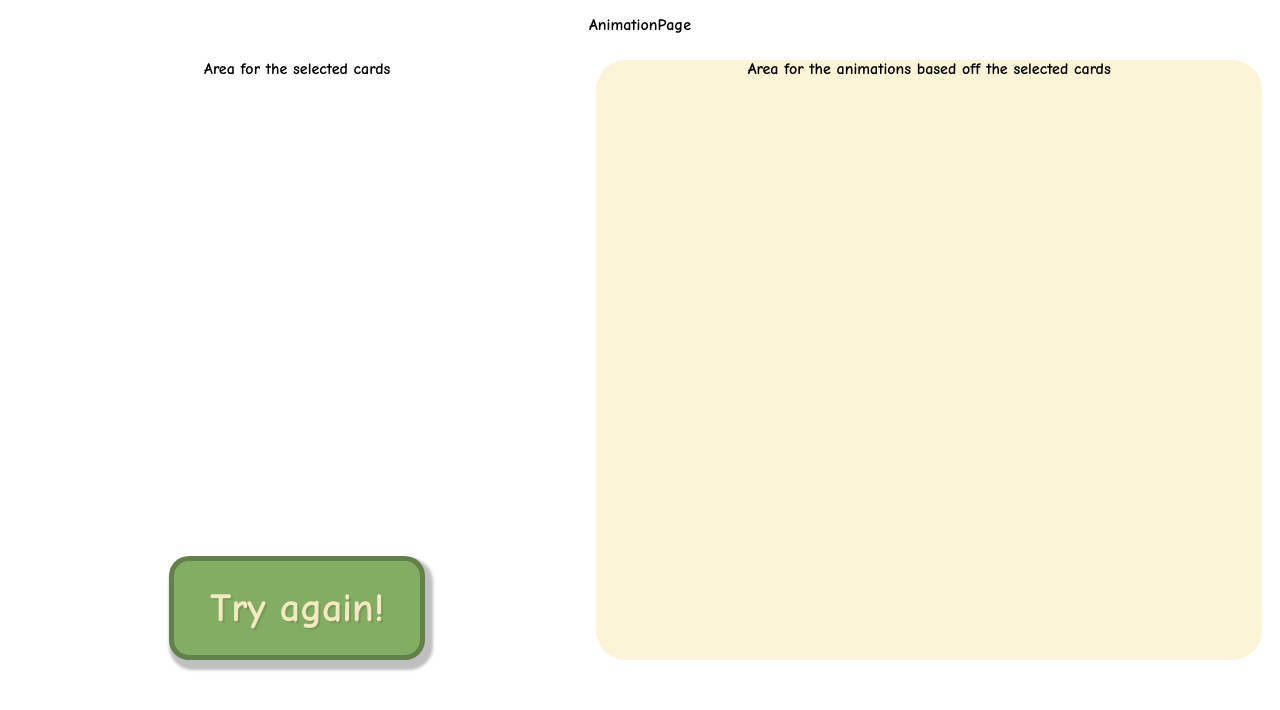
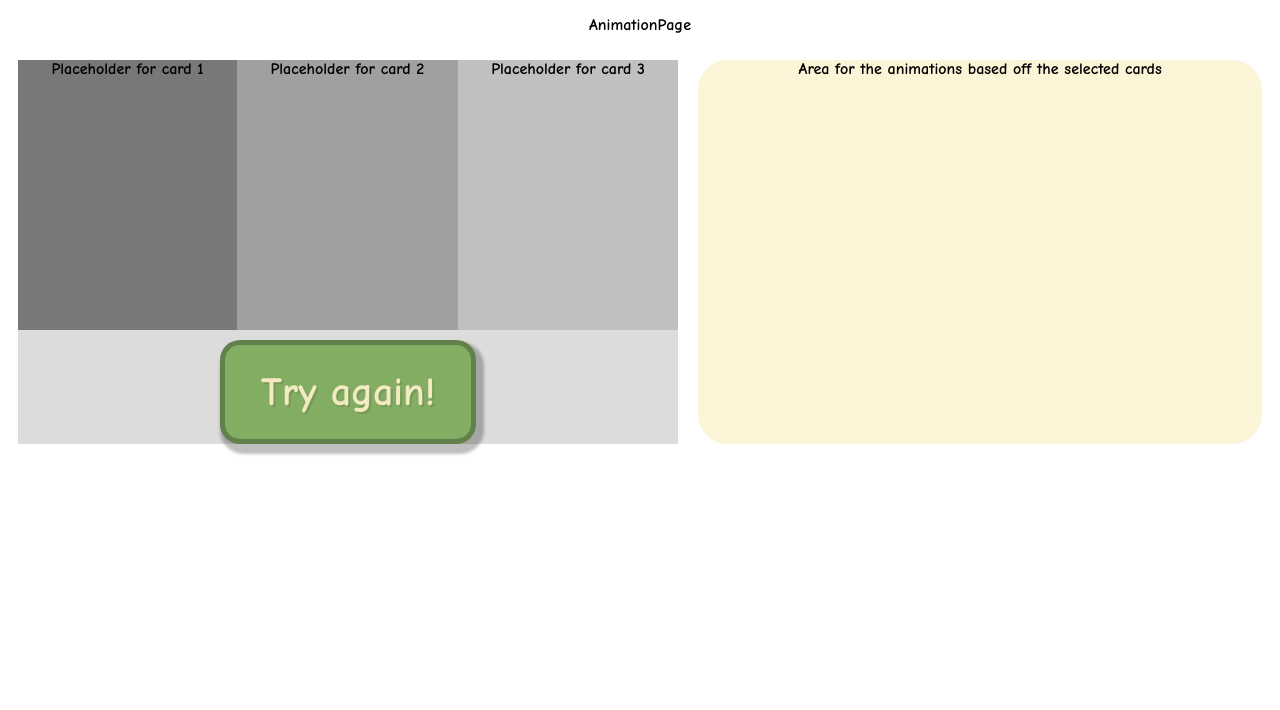
Before and after one commit to IT2901-Tiles/Tiles, a React (Create React App) app in the folder tiles01/: page /animation in a window 1280 px wide. Shown: the top 710 px of the page. Built offline with nearby package versions, Linux system fonts and the light colour scheme.

Commit message:
fixed grid structure for the cards in #5

```diff
--- a/tiles01/src/AnimationPage.css
+++ b/tiles01/src/AnimationPage.css
@@ -6,23 +6,39 @@
     display: grid;
     grid-template-columns: auto auto auto auto;
     width: 100%;
-    height: 5vw;
 }
 
 .gridAnimationItem3 {
     grid-area: 2 / 1 / span 3 / span 2;
     margin: 10px;
+    background-color: blue;
+    display: grid;
+    grid-template-columns: auto auto auto; /* add extra "auto" if we decide to go with 4 cards instad of 3 */
 }
 
 .gridAnimationItem4 {
     grid-area: 2 / 3 / span 2 / span 2;
     background-color: #FBF4D7;
     border-radius: 30px;
-    height: 600px;
+    height: 30vw;
     margin: 10px;
 }
 
 .gridAnimationItem5 {
     grid-area: 3 / 1 / 3 / 3;
     margin: 10px;
+    background-color: #DCDCDC; /* remove */
+    padding-top: 10px;
 }
+
+.card1AnimationsPage {
+    background-color: #787878; /* remove */
+}
+
+.card2AnimationsPage {
+    background-color: #A0A0A0; /* remove */
+}
+
+.card3AnimationsPage {
+    background-color:#C0C0C0; /* remove */
+}
--- a/tiles01/src/Components/AnimationsPreview.jsx
+++ b/tiles01/src/Components/AnimationsPreview.jsx
@@ -7,7 +7,15 @@ function AnimationsPreview() {
     return(
         <div className="gridAnimationsPage">
             <div className="gridAnimationItem3">
-                Area for the selected cards
+                    <div className="card1AnimationsPage">
+                        Placeholder for card 1
+                    </div>
+                    <div className="card2AnimationsPage">
+                        Placeholder for card 2
+                    </div>
+                    <div className="card3AnimationsPage">
+                        Placeholder for card 3
+                    </div>
             </div>
             <div className="gridAnimationItem4">
                 Area for the animations based off the selected cards
```
Also changed, not shown: 1 other file (tests, documents, lock files or other folders).
